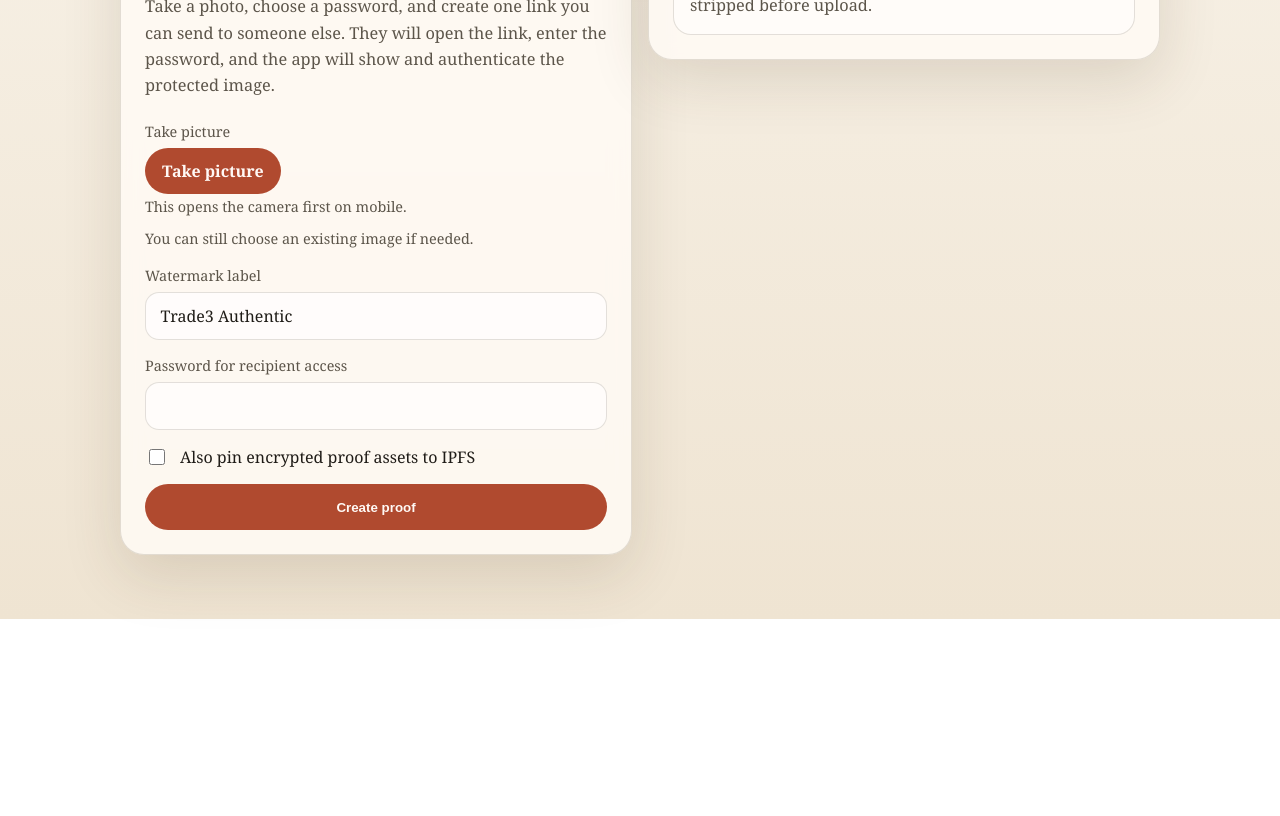
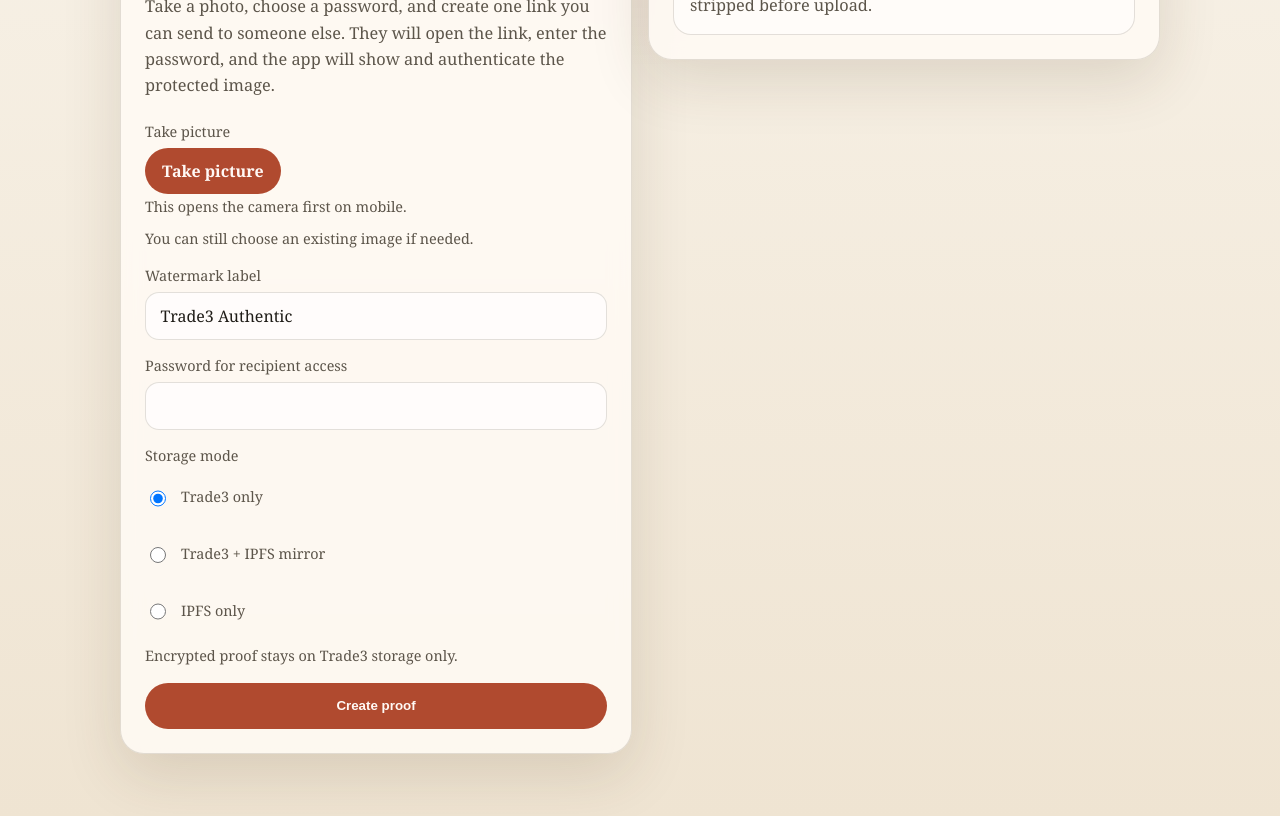
Before and after one commit to glxtraa/trade3_camera_watermark, a Next.js app: page /create in a window 1280 px wide. Shown: the part 360-1176 px from the top of the page. Before the commit the page ends 979 px from the top, so only its background shows below. Built offline with nearby package versions, Linux system fonts and the light colour scheme.

Commit message:
ipfs main

```diff
--- /dev/null
+++ b/app/api/proofs/resolve/route.ts
@@ -0,0 +1,42 @@
+import { NextResponse } from "next/server";
+import { manifestPayloadForSigning } from "@/lib/proof/canonical";
+import type { PublicProofManifest } from "@/lib/proof/types";
+import { verifyManifestPayload } from "@/lib/server/signature";
+
+export async function GET(request: Request) {
+  const { searchParams } = new URL(request.url);
+  const manifestUrl = searchParams.get("manifestUrl");
+
+  if (!manifestUrl) {
+    return NextResponse.json({ error: "manifestUrl is required." }, { status: 400 });
+  }
+
+  try {
+    const response = await fetch(manifestUrl, { cache: "no-store" });
+    if (!response.ok) {
+      return NextResponse.json({ error: "Failed to fetch manifest." }, { status: 502 });
+    }
+
+    const manifest = (await response.json()) as PublicProofManifest;
+    const payload = manifestPayloadForSigning({
+      id: manifest.id,
+      version: manifest.version,
+      createdAt: manifest.createdAt,
+      originalImageHash: manifest.originalImageHash,
+      watermarkedImageHash: manifest.watermarkedImageHash,
+      exifSubsetHash: manifest.exifSubsetHash,
+      watermarkLabel: manifest.watermarkLabel,
+      storage: manifest.storage,
+      mirrors: manifest.mirrors,
+      chain: manifest.chain
+    });
+
+    return NextResponse.json({
+      manifest,
+      manifestVerified: verifyManifestPayload(payload, manifest.signature.signature)
+    });
+  } catch (error) {
+    const message = error instanceof Error ? error.message : "Failed to resolve manifest.";
+    return NextResponse.json({ error: message }, { status: 500 });
+  }
+}
--- a/app/api/proofs/route.ts
+++ b/app/api/proofs/route.ts
@@ -11,7 +11,7 @@ export async function POST(request: Request) {
     const watermarkedImageHash = formData.get("watermarkedImageHash");
     const exifSubsetHash = formData.get("exifSubsetHash");
     const watermarkLabel = formData.get("watermarkLabel");
-    const uploadToIpfs = formData.get("uploadToIpfs");
+    const storageMode = formData.get("storageMode");
 
     if (
       typeof encryptedBundle !== "string" ||
@@ -31,7 +31,10 @@ export async function POST(request: Request) {
       watermarkedImageHash,
       exifSubsetHash,
       watermarkLabel,
-      uploadToIpfs: uploadToIpfs === "true"
+      storageMode:
+        storageMode === "trade3-ipfs-mirror" || storageMode === "ipfs-only"
+          ? storageMode
+          : "trade3"
     });
 
     return NextResponse.json(result);
--- a/components/create-proof-form.tsx
+++ b/components/create-proof-form.tsx
@@ -23,6 +23,8 @@ interface ResultState {
   ipfsManifestUrl: string | null;
 }
 
+type StorageMode = "trade3" | "trade3-ipfs-mirror" | "ipfs-only";
+
 export function CreateProofForm() {
   const [file, setFile] = useState<File | null>(null);
   const [watermarkLabel, setWatermarkLabel] = useState("Trade3 Authentic");
@@ -31,7 +33,7 @@ export function CreateProofForm() {
   const [error, setError] = useState<string | null>(null);
   const [result, setResult] = useState<ResultState | null>(null);
   const [copied, setCopied] = useState(false);
-  const [uploadToIpfs, setUploadToIpfs] = useState(false);
+  const [storageMode, setStorageMode] = useState<StorageMode>("trade3");
   const [metadataPreview, setMetadataPreview] = useState<string[]>([]);
   const [metadataStatus, setMetadataStatus] = useState<string | null>(null);
   const [liveLocation, setLiveLocation] = useState<{
@@ -310,7 +312,7 @@ export function CreateProofForm() {
       formData.set("watermarkedImageHash", watermarkedImageHash);
       formData.set("exifSubsetHash", exifSubsetHash);
       formData.set("watermarkLabel", watermarkLabel);
-      formData.set("uploadToIpfs", String(uploadToIpfs));
+      formData.set("storageMode", storageMode);
 
       const response = await fetch("/api/proofs", {
         method: "POST",
@@ -410,19 +412,43 @@ export function CreateProofForm() {
             />
           </label>
 
+          <div className="field">
+            <span>Storage mode</span>
             <label className="toggle-field">
               <input
-              type="checkbox"
-              checked={uploadToIpfs}
-              onChange={(event) => setUploadToIpfs(event.target.checked)}
+                type="radio"
+                name="storage-mode"
+                checked={storageMode === "trade3"}
+                onChange={() => setStorageMode("trade3")}
               />
-            <span>Also pin encrypted proof assets to IPFS</span>
+              <span>Trade3 only</span>
             </label>
-          {uploadToIpfs ? (
+            <label className="toggle-field">
+              <input
+                type="radio"
+                name="storage-mode"
+                checked={storageMode === "trade3-ipfs-mirror"}
+                onChange={() => setStorageMode("trade3-ipfs-mirror")}
+              />
+              <span>Trade3 + IPFS mirror</span>
+            </label>
+            <label className="toggle-field">
+              <input
+                type="radio"
+                name="storage-mode"
+                checked={storageMode === "ipfs-only"}
+                onChange={() => setStorageMode("ipfs-only")}
+              />
+              <span>IPFS only</span>
+            </label>
+          </div>
           <p className="field-hint">
-              This keeps the normal Trade3 storage flow and also sends encrypted assets to IPFS.
+            {storageMode === "trade3"
+              ? "Encrypted proof stays on Trade3 storage only."
+              : storageMode === "trade3-ipfs-mirror"
+                ? "Trade3 remains primary and encrypted assets are also pinned to IPFS."
+                : "Encrypted assets and manifest are stored on IPFS only."}
           </p>
-          ) : null}
 
           <button type="submit" className="button primary">
             Create proof
--- a/lib/server/proof-record.ts
+++ b/lib/server/proof-record.ts
@@ -25,21 +25,21 @@ export interface CreateProofInput {
     };
   };
   encryptedWatermarkedAsset: EncryptedBinaryAsset;
-  uploadToIpfs?: boolean;
+  storageMode?: "trade3" | "trade3-ipfs-mirror" | "ipfs-only";
 }
 
 export async function createProofRecord(input: CreateProofInput) {
   const id = crypto.randomUUID();
-  const watermarkedAsset = await putJson(
-    `proofs/${id}/watermarked.json`,
-    input.encryptedWatermarkedAsset,
-    "public"
-  );
-  const encryptedBundle = await putJson(
-    `proofs/${id}/bundle.json`,
-    input.encryptedBundle,
-    "public"
-  );
+  const storageMode = input.storageMode ?? "trade3";
+  const useTrade3 = storageMode !== "ipfs-only";
+  const useIpfs = storageMode !== "trade3";
+
+  const watermarkedAsset = useTrade3
+    ? await putJson(`proofs/${id}/watermarked.json`, input.encryptedWatermarkedAsset, "public")
+    : await pinJsonToIpfs(`${id}-watermarked.json`, input.encryptedWatermarkedAsset);
+  const encryptedBundle = useTrade3
+    ? await putJson(`proofs/${id}/bundle.json`, input.encryptedBundle, "public")
+    : await pinJsonToIpfs(`${id}-bundle.json`, input.encryptedBundle);
 
   const unsignedManifest = {
     id,
@@ -59,7 +59,7 @@ export async function createProofRecord(input: CreateProofInput) {
     }
   };
 
-  if (input.uploadToIpfs) {
+  if (useIpfs && useTrade3) {
     const ipfsWatermarkedAsset = await pinJsonToIpfs(
       `${id}-watermarked.json`,
       input.encryptedWatermarkedAsset
@@ -85,19 +85,26 @@ export async function createProofRecord(input: CreateProofInput) {
   };
 
   let ipfsManifestUrl: string | null = null;
-  if (input.uploadToIpfs && manifest.mirrors?.ipfs) {
+  if (useIpfs) {
     const ipfsManifest = await pinJsonToIpfs(`${id}-manifest.json`, manifest);
-    manifest.mirrors.ipfs.manifest = ipfsManifest;
+    if (useTrade3 && manifest.mirrors?.ipfs) {
+      manifest.mirrors.ipfs.manifest = ipfsManifest;
+    }
     ipfsManifestUrl = ipfsManifest.locator;
   }
 
-  const manifestAsset = await putJson(`proofs/${id}/manifest.json`, manifest, "public");
+  const manifestAsset = useTrade3
+    ? await putJson(`proofs/${id}/manifest.json`, manifest, "public")
+    : null;
 
   return {
     id,
-    verifyUrl: `/verify?id=${id}`,
-    manifestUrl: manifestAsset.locator,
-    protectedImageUrl: `/api/proofs/${id}/watermarked`,
+    verifyUrl:
+      useTrade3 || !ipfsManifestUrl
+        ? `/verify?id=${id}`
+        : `/verify?manifest=${encodeURIComponent(ipfsManifestUrl)}`,
+    manifestUrl: manifestAsset?.locator ?? ipfsManifestUrl,
+    protectedImageUrl: useTrade3 ? `/api/proofs/${id}/watermarked` : watermarkedAsset.locator,
     ipfsManifestUrl
   };
 }
```
Also changed, not shown: components/verify-proof-form.tsx (+23 -8 lines). Lines whose indentation alone changed are shown as unchanged.
